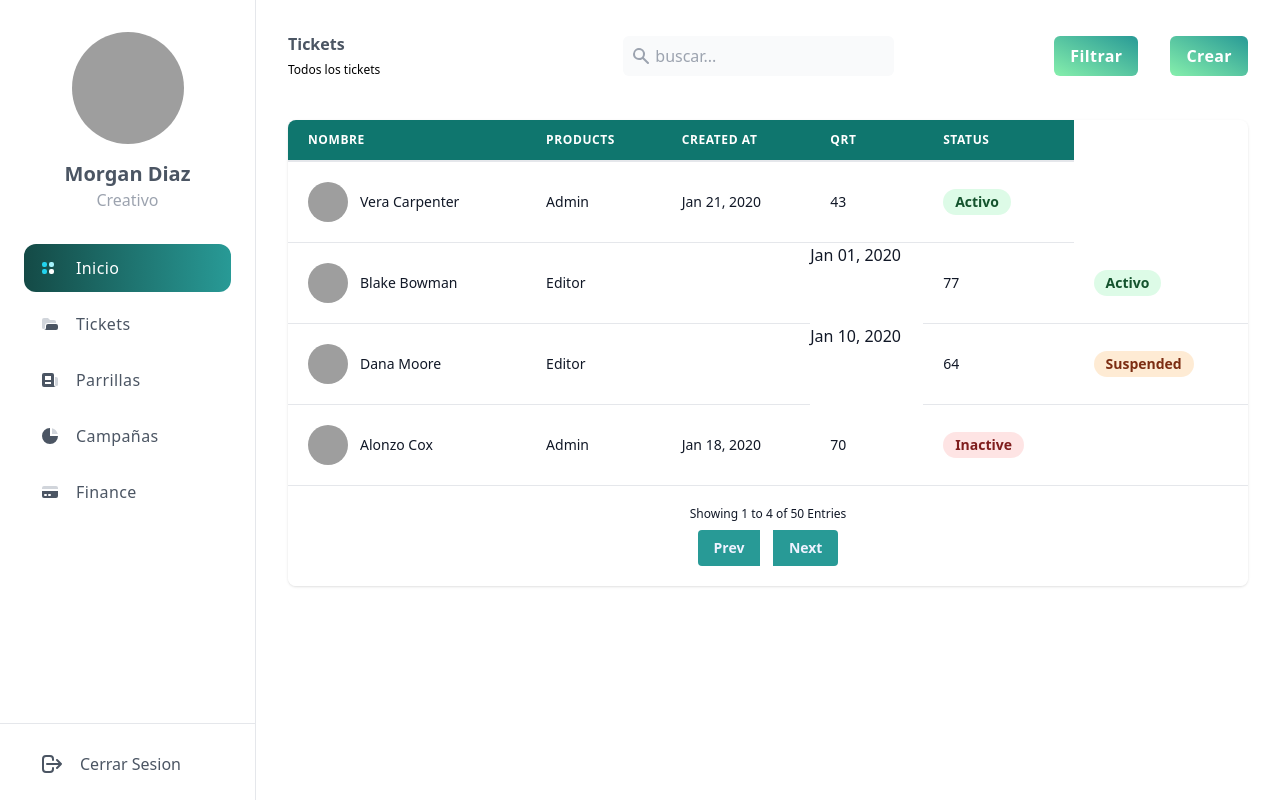
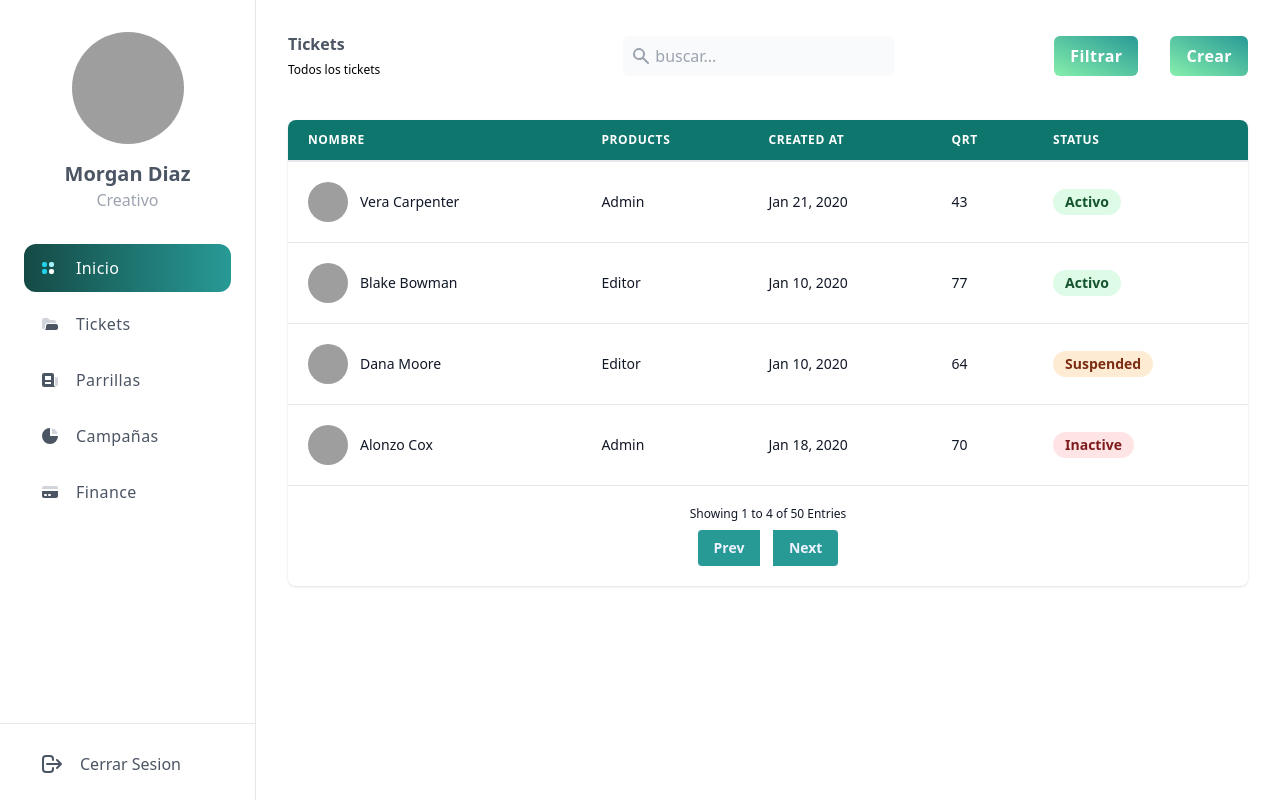
Before and after one commit to LeiWithP/tickets-frontend, a React (Vite) app: page /landing in a window 1280 px wide. Built offline with nearby package versions, Linux system fonts and the light colour scheme; grey boxes are pictures that could not be loaded.

Commit message:
Small table fixes

```diff
--- a/src/pages/Authentification/Login.jsx
+++ b/src/pages/Authentification/Login.jsx
@@ -50,7 +50,7 @@ function Login() {
             </div>
           </form>
           <div className="mt-8 flex justify-center text-lg text-black">
-            <button type="button" onClick={handleRegister} className="flex-grow-0 w-5/6 rounded-3xl bg-secondary bg-opacity-50 px-10 py-2 text-white shadow-xl backdrop-blur-md transition-colors duration-300 hover:bg-extra">registrarse</button>
+            <button type="button" onClick={handleRegister} className="flex-grow-0 w-5/6 rounded-3xl bg-secondary bg-opacity-50 px-10 py-2 text-white shadow-xl backdrop-blur-md transition-colors duration-300 hover:bg-extra">Registrarse</button>
           </div>
         </div>
       </div>
--- a/src/pages/Creativo/Tickets.jsx
+++ b/src/pages/Creativo/Tickets.jsx
@@ -108,10 +108,11 @@ const TicketsList = () => {
                                     <td class="px-5 py-5 border-b border-gray-200 bg-white text-sm">
                                         <p class="text-gray-900 whitespace-no-wrap">Editor</p>
                                     </td>
-                                    <td class="px-5 py-5 border-b border-gray-200 bg-white text-sm"/>
+                                    <td class="px-5 py-5 border-b border-gray-200 bg-white text-sm">
                                         <p class="text-gray-900 whitespace-no-wrap">
-                                            Jan 01, 2020
+                                            Jan 10, 2020
                                         </p>
+                                    </td>
                                     <td class="px-5 py-5 border-b border-gray-200 bg-white text-sm">
                                         <p class="text-gray-900 whitespace-no-wrap">
                                             77
@@ -144,14 +145,11 @@ const TicketsList = () => {
                                     <td class="px-5 py-5 border-b border-gray-200 bg-white text-sm">
                                         <p class="text-gray-900 whitespace-no-wrap">Editor</p>
                                     </td>
-                                    <td class="px-5 py-5 border-b border-gray-200 bg-white text-sm"/>
-                                        <p class="text-gray-900 whitespace-no-wrap">
-                                            Jan 10, 2020
-                                        </p>
                                     <td class="px-5 py-5 border-b border-gray-200 bg-white text-sm">
-                                        <p class="text-gray-900 whitespace-no-wrap">
-                                            64
-                                        </p>
+                                        <p class="text-gray-900 whitespace-no-wrap">Jan 10, 2020</p>
+                                    </td>
+                                    <td class="px-5 py-5 border-b border-gray-200 bg-white text-sm">
+                                        <p class="text-gray-900 whitespace-no-wrap">64</p>
                                     </td>
                                     <td class="px-5 py-5 border-b border-gray-200 bg-white text-sm">
                                         <span
```
